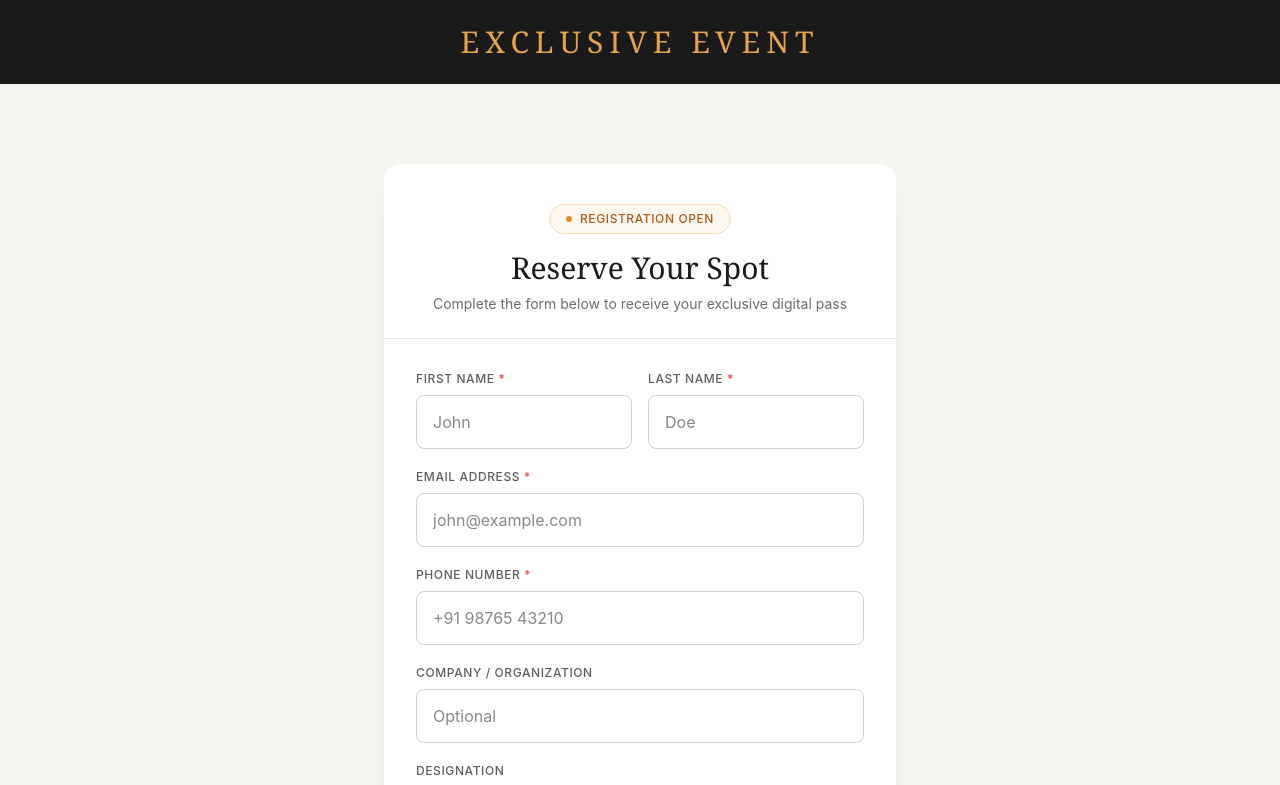
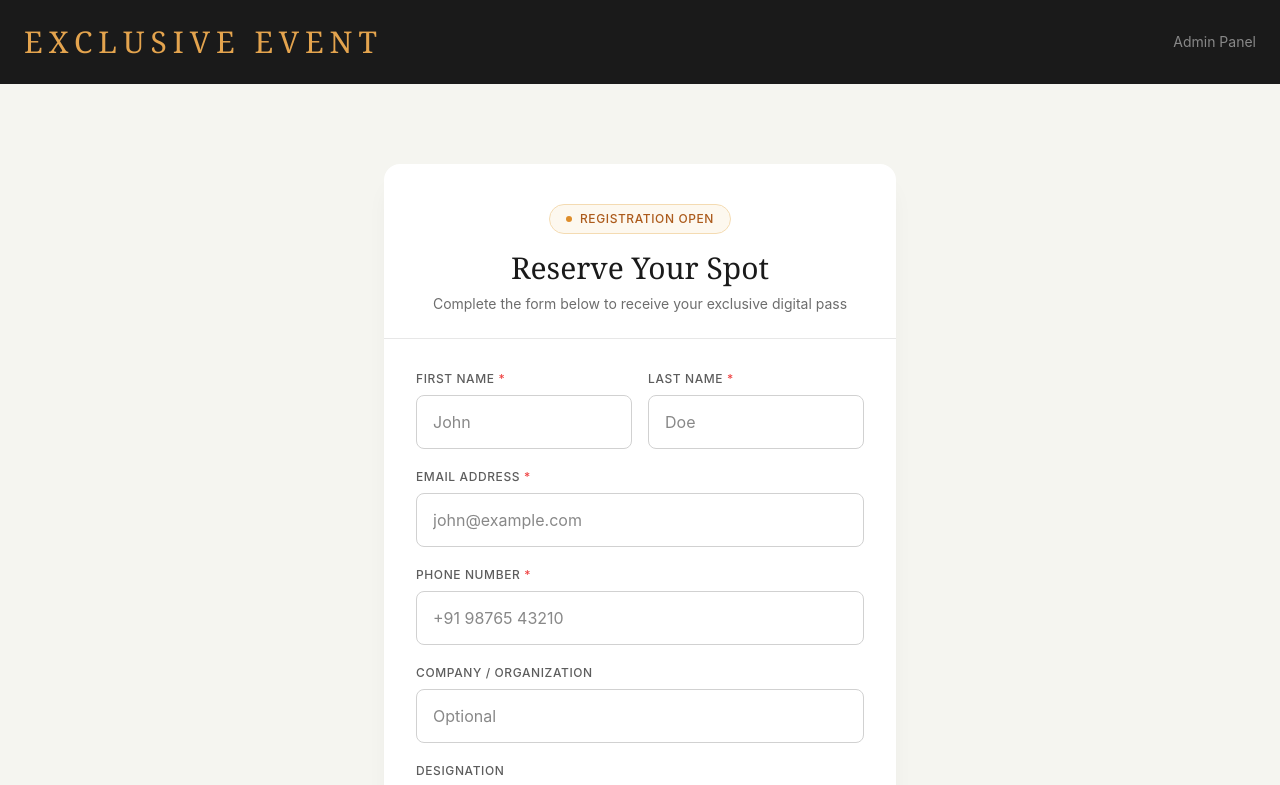
Before and after one commit to pranshu0604/wasl-qr, a Next.js app: page / in a window 1280 px wide. Shown: the top 785 px of the page. Built offline with nearby package versions, Linux system fonts and the light colour scheme.

Commit message:
fixed layout

```diff
--- a/src/app/page.tsx
+++ b/src/app/page.tsx
@@ -2,6 +2,7 @@
 
 import { useState } from "react";
 import { useRouter } from "next/navigation";
+import Link from "next/link";
 
 export default function RegisterPage() {
   const router = useRouter();
@@ -52,10 +53,16 @@ export default function RegisterPage() {
     <div className="min-h-screen bg-[#f5f5f0] flex flex-col">
       {/* Header */}
       <header className="bg-charcoal-900 py-6">
-        <div className="max-w-7xl mx-auto px-6 text-center">
+        <div className="max-w-7xl mx-auto px-6 flex items-center justify-between">
           <h1 className="font-display text-gold-400 text-2xl md:text-3xl tracking-[0.2em] uppercase">
             Exclusive Event
           </h1>
+          <Link
+            href="/admin"
+            className="text-charcoal-400 hover:text-white text-sm transition-colors"
+          >
+            Admin Panel
+          </Link>
         </div>
       </header>
 
```
